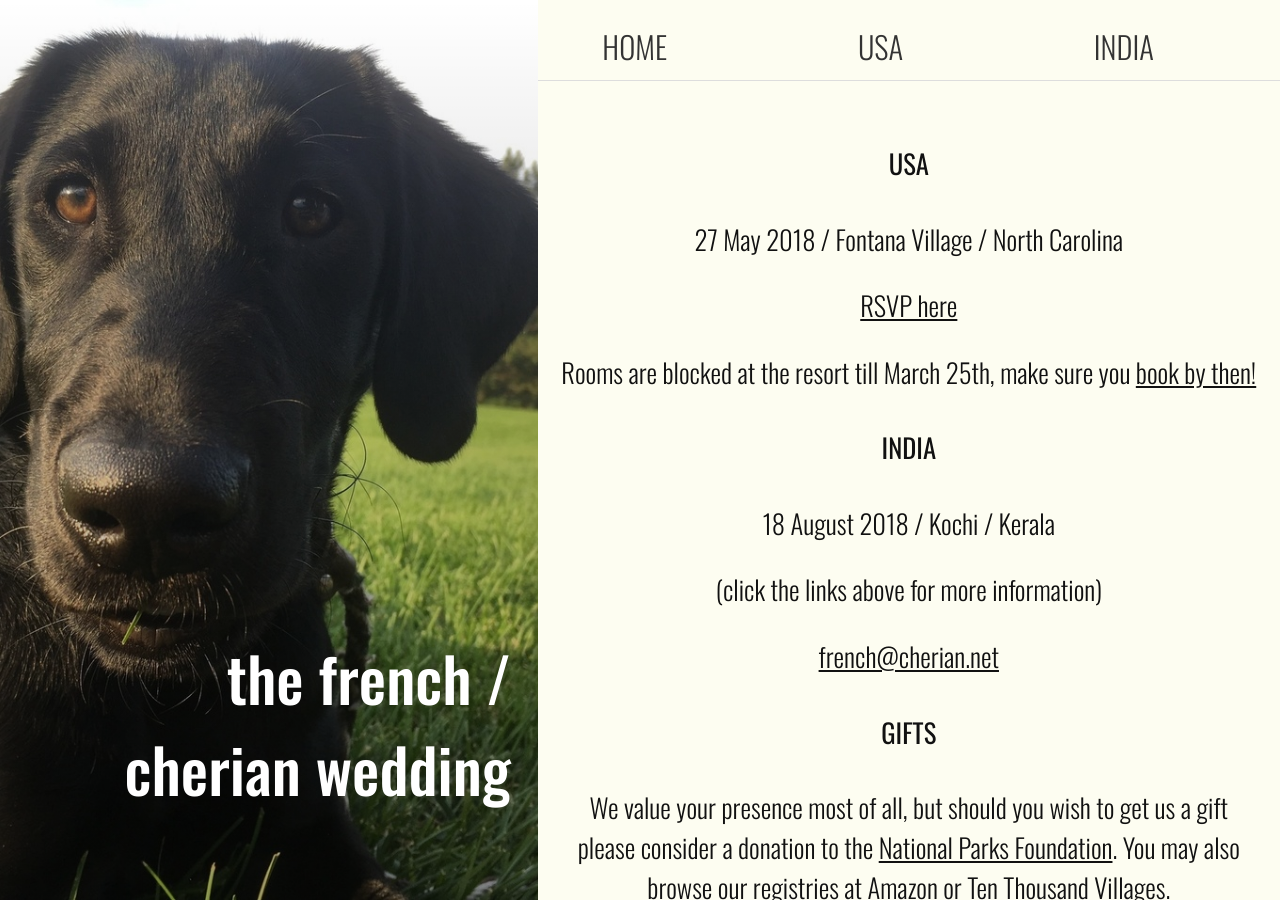
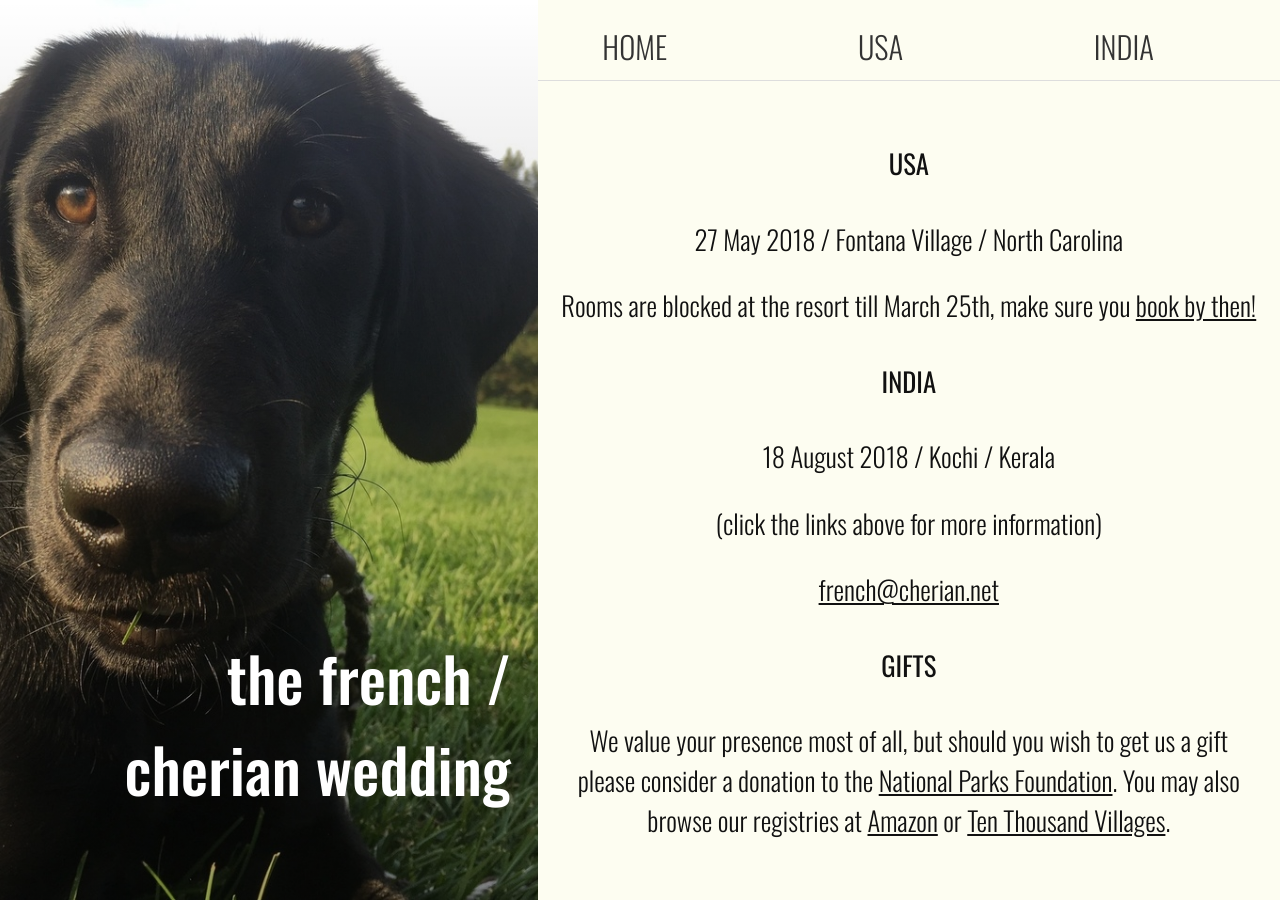
Before and after one commit to french-cherian/french-cherian.github.io, a Jekyll site: the page built from index.md, in a window 1280 px wide and 900 px high. Built offline with Jekyll 4.4.1, drawn with Linux system fonts in a browser that asks for light colours.

Commit message:
remove RSVP

```diff
--- a/2-usa.md
+++ b/2-usa.md
@@ -7,9 +7,6 @@ summary: "2018/May/27"
 active: USA
 collage: smokey-collage.jpg
 ---
-
-### rsvp
-[RSVP here](https://goo.gl/forms/vGVFVCrkHzz7LcoO2)
 
 ### gifts
 
--- a/index.md
+++ b/index.md
@@ -12,7 +12,7 @@ summary:
 
 27 May 2018 / Fontana Village / North Carolina
 
-[RSVP here](https://goo.gl/forms/vGVFVCrkHzz7LcoO2)
+<!-- [RSVP here](https://goo.gl/forms/vGVFVCrkHzz7LcoO2) -->
 
 Rooms are blocked at the resort till March 25th, make sure you [book by then!](http://www.fontanavillage.com/)
 
```
